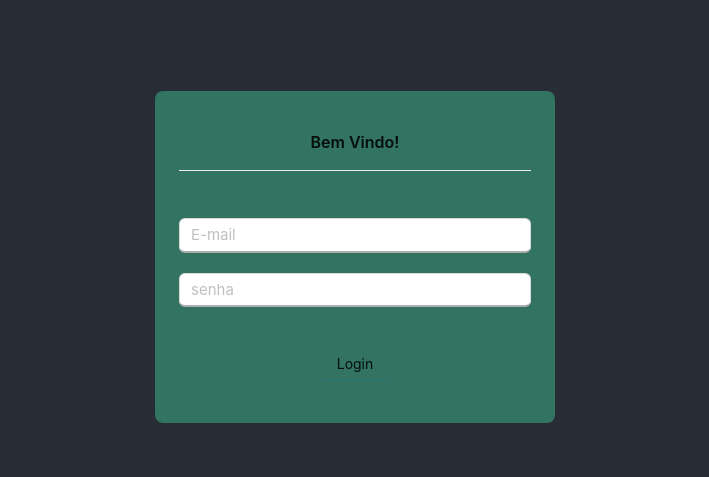
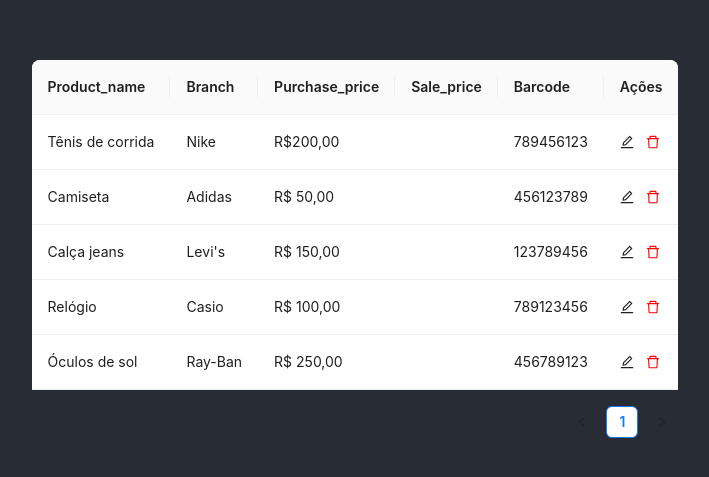
Before and after one commit to guilherme-x/quick_stock, a React (Create React App) app: page /products in a window 1280 px wide. Shown: the part 143-620 px from the top of the page, without its empty margins (285-994 px from the left). Built offline with nearby package versions, Linux system fonts and the light colour scheme; the HTML template or start-up script is replaced by a standard one.

Commit message:
Listagem de produtos

```diff
--- a/package.json
+++ b/package.json
@@ -3,6 +3,7 @@
   "version": "0.1.0",
   "private": true,
   "dependencies": {
+    "@ant-design/icons": "^5.2.6",
     "@testing-library/jest-dom": "^5.17.0",
     "@testing-library/react": "^13.4.0",
     "@testing-library/user-event": "^13.5.0",
--- a/src/App.js
+++ b/src/App.js
@@ -1,10 +1,11 @@
 import './App.css';
 import Login from './login';
+import ProductList from './products';
 
 function App() {
   return (
     <div className="App">
-      <Login/>
+      <ProductList/>
     </div>
   );
 }
--- /dev/null
+++ b/src/products/index.js
@@ -0,0 +1,104 @@
+import React from 'react';
+import {Table} from "antd";
+import { useState } from "react";
+import {EditOutlined, DeleteOutlined} from '@ant-design/icons'
+function ProductList() {
+    const [dataSource, setDataSource] = useState([
+{
+    product_name:"Tênis de corrida",
+    branch:"Nike",
+    purchase_price:"R$200,00",
+    sale_price:"R$300,00",
+    barcode:"789456123"
+},
+{
+    product_name: "Camiseta",
+    branch: "Adidas",
+    purchase_price: "R$ 50,00",
+    sale_price: "R$ 100,00",
+    barcode: "456123789"
+},
+{
+    product_name: "Calça jeans",
+    branch: "Levi's",
+    purchase_price:"R$ 150,00",
+    sale_price:"R$ 250,00",
+    barcode: "123789456"
+},
+{
+    product_name: "Relógio",
+    branch: "Casio",
+    purchase_price: "R$ 100,00",
+    sale_price: "R$ 200,00",
+    barcode: "789123456"
+},
+{
+    product_name: "Óculos de sol",
+    branch: "Ray-Ban",
+    purchase_price: "R$ 250,00",
+    sale_price: "R$ 350,00",
+    barcode: "456789123"
+    }
+
+
+
+    ])
+
+    const columns=[
+        {
+
+            key:'1',
+            title: 'Product_name',
+            dataIndex:'product_name'
+        },
+        {
+            key:'2',
+            title: 'Branch',
+            dataIndex: 'branch'
+        },
+        {
+            key:'3',
+            title:'Purchase_price',
+            dataIndex:'purchase_price'
+        },
+        {
+            key:'4',
+            title:'Sale_price',
+            dataIndex:'sale-price'
+        },
+        {
+            key:'5',
+            title:'Barcode',
+            dataIndex:'barcode'
+        },
+        {
+            key:'6',
+            title:'Ações',
+            render: (record) => {
+                return (
+                   <>
+               <EditOutlined />
+               <DeleteOutlined onClick style={{ color: "red", marginLeft: 12 }}/>
+
+                </>
+                );
+            },
+
+         },
+    ];
+
+
+
+    return(
+        <div className="App">
+        <header className="App-header">
+          <Table
+          columns={columns} dataSource={dataSource}></Table>
+        </header>
+        </div>
+    )
+
+
+
+}
+export default ProductList
```
Also changed, not shown: src/products/cadastro.js (added), 1 other file (tests, documents, lock files or other folders).
